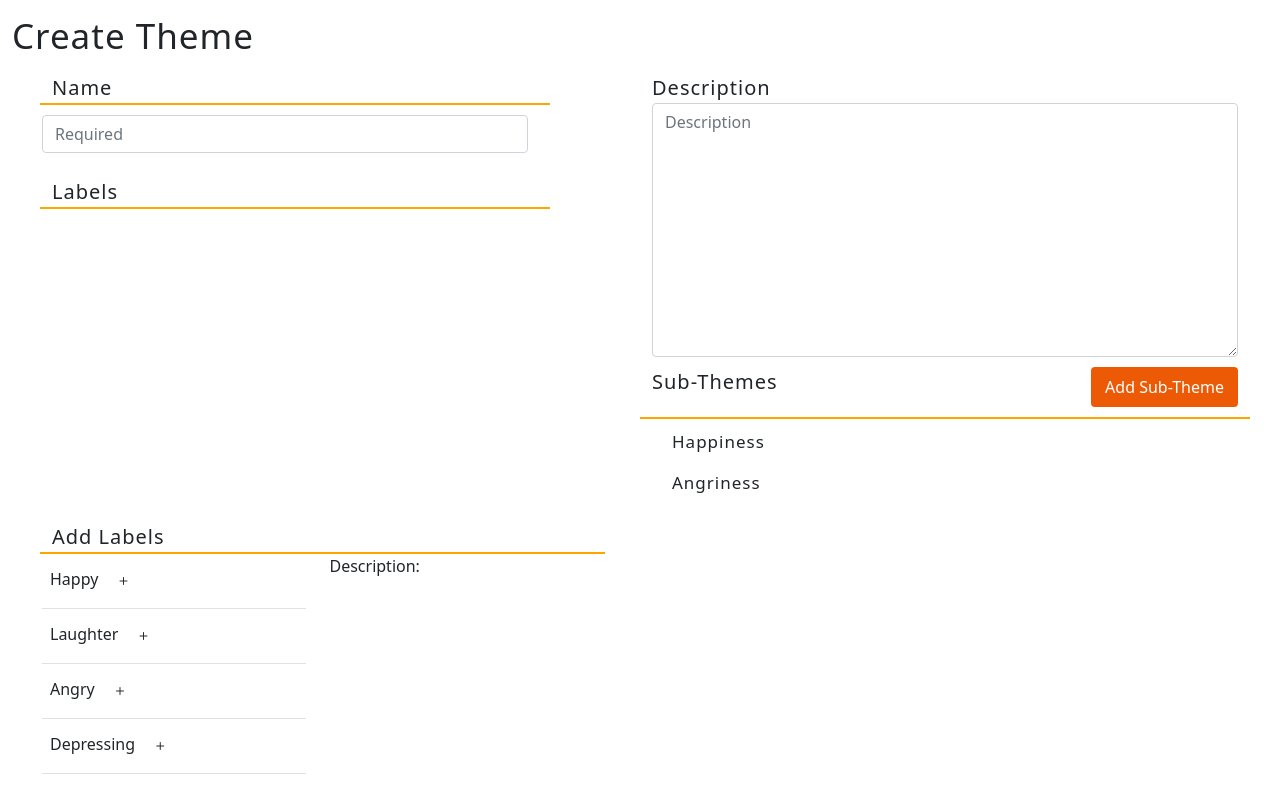
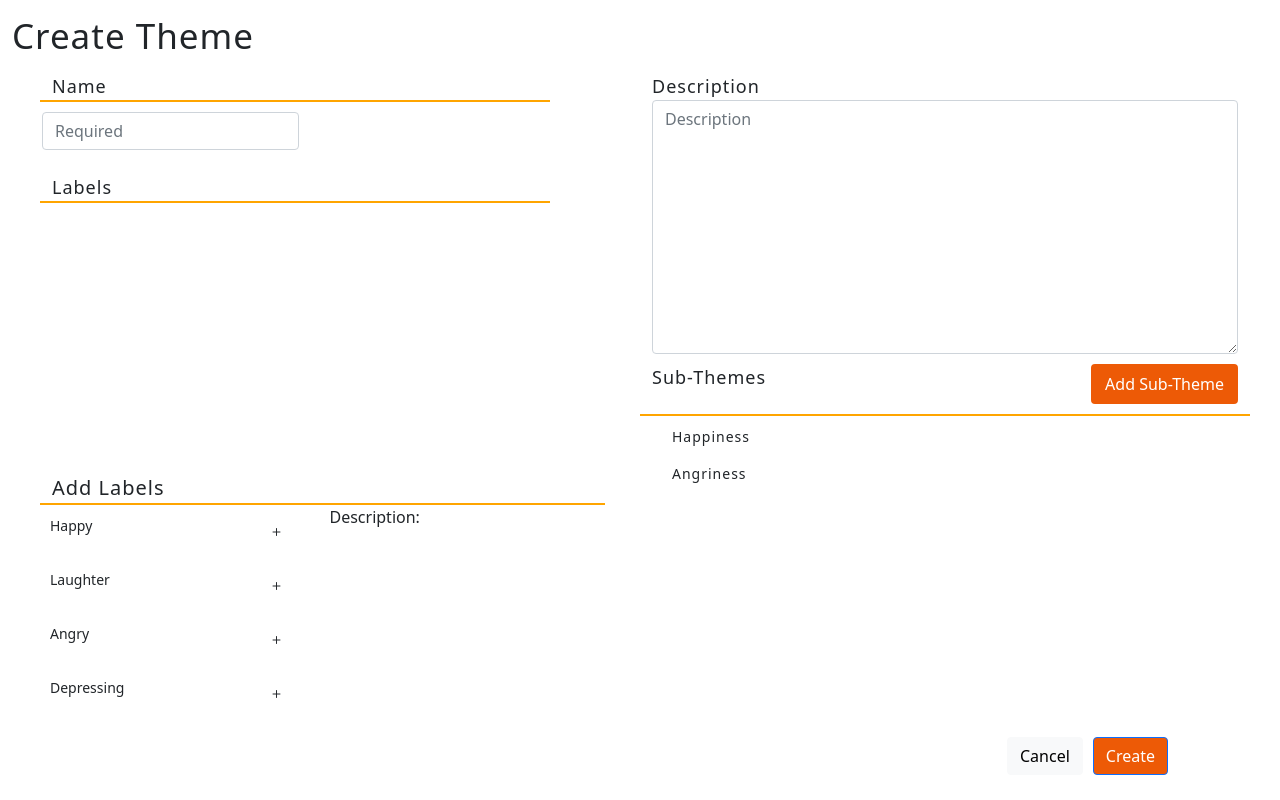
Before and after one commit to muctadir/lama, an Angular app in the folder frontend/: page /createTheme in a window 1280 px wide. Built offline with nearby package versions, Linux system fonts and the light colour scheme.

Commit message:
Bux fixes and UI changes to create theme

```diff
--- a/frontend/src/app/create-theme/create-theme.component.html
+++ b/frontend/src/app/create-theme/create-theme.component.html
@@ -18,7 +18,7 @@
                 </div>
                 <div class="col-12" id="nameInputCol">
                     <div class="form-group">
-                        <input class="form-control" type="text" placeholder="Required" required><br>
+                        <input class="form-control" id="nameForm" type="text" placeholder="Required" required><br>
                     </div>
                 </div>
                 <!-- Displays All labels section -->
@@ -50,7 +50,7 @@
                     <textarea class="form-control" rows="10" placeholder="Description"></textarea>
                 </div>
                 <!-- Sub-themes section -->
-                <div class="col-12" id="subThemes">
+                <div class="col-sm-12" id="subThemes">
                     <span>
                         Sub-Themes
                     </span>
@@ -84,31 +84,39 @@
                 <!-- TODO Filtering and Searching -->
                 <div class="col-6">
                     <!-- Table for showing all labels -->
-                    <table class="table table-hover">
+                    <table class="table table-borderless">
                         <tbody>
-                            <tr *ngFor="let label of allLabels" (click)="displayDescription(label);">
+                            <!-- Click shows clicked labels description and highlights it-->
+                            <tr *ngFor="let label of allLabels" (click)="displayDescription(label);" (click)="highlightLabel(label)"  [class.highlighted]="label.labelName === highlightedLabel">
                                 <td>
-                                    <span>
+                                    <span id="addLabelsText">
                                         {{label.labelName}}
                                     </span>
                                     <!--  Add label button -->
                                     <button class="btn" type="button"  id="addLabelsButton" (click)="addLabel(label)">
                                         <!-- Plus icon -->
-                                        <span class="bi bi-plus labelType" id="addLabelButton">
+                                        <span class="bi bi-plus">
                                         </span>
                                     </button>
                                 </td>
                             </tr>
                     </table>
                 </div>
-                 <!-- Add Labels right side -->
+                 <!-- Add Labels right side Description part -->
                 <div class="col-6">
-                    <p>Description:</p>
+                    <p id="labelDescription">Description:</p>
                     <div *ngIf="selectedDescription != null">
-                        <p>{{selectedDescription}}</p>
+                        <p class="labelDescriptionText">{{selectedDescription}}</p>
                     </div>
                 </div>
             </div>
         </div>
+        <!--Create/Cancel buttons-->
+        <div class="col-12" id="createCancelButtons">
+            <div>
+                <button class="form-group btn btn-primary float-end" (click)="notImplemented()" style="margin-left:10px;">Create</button>
+                <button class="form-group btn btn-light float-end"  routerLink="/theme">Cancel</button>
+            </div>
+        </div>
     </div>
 </div>
--- a/frontend/src/app/create-theme/create-theme.component.scss
+++ b/frontend/src/app/create-theme/create-theme.component.scss
@@ -9,32 +9,37 @@
     padding-top:10px;
     padding-left:30px;
     padding-right: 30px;
+    height:50vh;
 }
 //top left section
 #topLeft{
     padding-right: 100px;
 }
+//Name Header
 #name{
     margin-left: 10px;
     border-bottom: 2px;
     border-bottom-style: solid;
-    font-size: 20px;
+    font-size: 18px;
     letter-spacing: 1px;
     border-bottom-color: orange;
+}
+//Name input box
+#nameForm{
+    width: auto;
 }
 //Labels header
 #labels{
     margin-left: 10px;
     border-bottom: 2px;
     border-bottom-style: solid;
-    font-size: 20px;
+    font-size: 18px;
     letter-spacing: 1px;
     border-bottom-color: orange;
 }
 //Labels list from *ngFor
 #allLabels{
-    padding-left: 20px;
-    font-size:17px;
+    font-size:14px;
     letter-spacing: 1px;
 }
 #allLabelsCol{
@@ -52,7 +57,7 @@
     padding-left: 0px;
 }
 #description{
-    font-size: 20px;
+    font-size: 18px;
     letter-spacing: 1px;
 }
 
@@ -62,7 +67,7 @@
     padding-bottom: 10px;
     border-bottom: 2px;
     border-bottom-style: solid;
-    font-size: 20px;
+    font-size: 18px;
     letter-spacing: 1px;
     border-bottom-color: orange
 }
@@ -77,7 +82,7 @@
 //Subthemes list
 #allSubthemes{
     padding-left: 20px;
-    font-size:17px;
+    font-size:14px;
     letter-spacing: 1px;
 }
 #allSubthemesCol{
@@ -98,6 +103,49 @@
     letter-spacing: 1px;
     border-bottom-color: orange;
 }
-#addLabelButton{
+//Add label text
+#addLabelsText{
+    font-size: 14px;
+}
+//add label button
+.btn{
     float:right
 }
+//Highlight class
+.highlighted{
+    background-color:#ED5A06;
+    color: white;
+    .btn{
+        color: white !important;
+    }
+}
+// label description header
+#labelDescription{
+    font-size: 16px;
+    font-weight: 450;
+}
+// Label Description text container
+p.labelDescriptionText{
+    padding-left: 10px;
+    font-size: 14px;
+}
+
+// SCROLLBAR
+// Scrollbar general
+::-webkit-scrollbar {
+    width: 10px;
+}
+// Scrollbar background
+::-webkit-scrollbar-track {
+    background:white;
+    border-radius: 10px;
+}
+// Scrollbar scroller
+::-webkit-scrollbar-thumb {
+    background: grey;
+    border-radius: 10px;
+}
+// button container for create and cancel
+#createCancelButtons{
+    padding-bottom: 10px;
+}
--- a/frontend/src/app/create-theme/create-theme.component.ts
+++ b/frontend/src/app/create-theme/create-theme.component.ts
@@ -7,9 +7,12 @@ import { Component, OnInit} from '@angular/core';
 })
 export class CreateThemeComponent implements OnInit {
 
+  //highlight label variable
+  highlightedLabel: String = '';
+
   //Hard Coded Labels
   allLabels = [{labelName:'Happy',
-                labelDescription:'This is happy'},
+                labelDescription:'This label is used for any text that give off a general positive feeling of happiness or anything similar.'},
                 {labelName:'Laughter',
                 labelDescription:'This is laughter'},
                 {labelName:'Angry',
@@ -39,7 +42,10 @@ export class CreateThemeComponent implements OnInit {
     }
     this.addedLabels.push(label.labelName);
   }
-
+  // Function for highlighting selected label
+  highlightLabel(label:any){
+    this.highlightedLabel = label.labelName;
+  }
   // Function for removing label
   removeLabel(label:any){
     // Go through all labels
--- a/frontend/src/app/theme-management/theme-management.component.html
+++ b/frontend/src/app/theme-management/theme-management.component.html
@@ -6,7 +6,7 @@
             Themes
         </div>
         <div class="col-2" id="addButton">
-            <button class="form-control btn btn-light" (click)="notImplemented();"><i class="bi bi-plus-lg"></i>Add Theme</button>
+            <button class="form-control btn btn-light"  routerLink="/createTheme"><i class="bi bi-plus-lg"></i>Create Theme</button>
         </div>
     </div>
 
```
